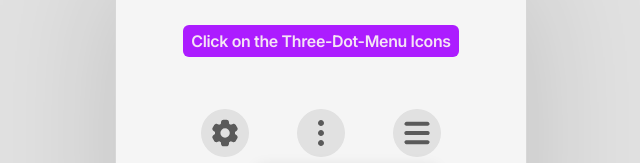
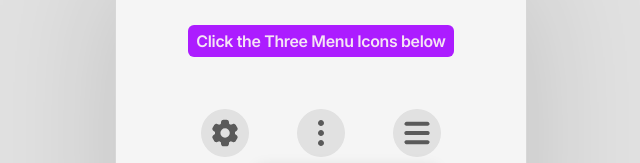
Before and after one commit to whatisaProCoder/custom-dropdown-menu, a website built with webpack: page src/template.html in a window 1280 px wide. Both pictures are taken after a click on the picture 544 px from the left and 444 px from the top of the page. Shown: the part 312-475 px from the top of the page, 319-959 px from the left. Built offline with nearby package versions, Linux system fonts and the light colour scheme; what smooth-scrollbar would draw is missing.

Commit message:
update readme

```diff
--- a/src/js/components/drop_down_menu.js
+++ b/src/js/components/drop_down_menu.js
@@ -108,6 +108,9 @@ export class CustomDropDownMenu {
       actionItemElement.classList.add("cdm-action-item");
 
       actionItemElement.classList.add("p-4", "py-2.5", "mt-2");
+      actionItemElement.classList.add("hover:bg-[#EBEBEB]");
+      actionItemElement.classList.add("active:bg-[#E1E1E1]");
+
       actionItemElement.style.userSelect = "none";
       actionItemElement.innerHTML = /* html */ `
                 ${actionItem.actionName}
--- a/src/js/demo/page.js
+++ b/src/js/demo/page.js
@@ -21,7 +21,7 @@ export default function createDemoPage() {
   demoPage.innerHTML = /* html */ `
         <div class="demo-card flex flex-col items-center gap-1 border-1 border-[#d7d7d7] bg-[#f5f5f5] rounded-md shadow-[0px_46px_130px_rgba(0,0,0,15%)] max-sm:h-full max-sm:w-full">
             <div class="border-b-1 border-b-[#D7D7D7] px-10 py-4 text-3xl text-center font-semibold max-sm:w-full max-sm:text-2xl">Custom Dropdown Menu</div>
-            <div class="mt-6 bg-[#AC1CFF] p-1 px-2 rounded-md text-[#F5E4F5] font-semibold text-s max-sm:mt-32">Click on the Three-Dot-Menu Icons</div>
+            <div class="mt-6 bg-[#AC1CFF] p-1 px-2 rounded-md text-[#F5E4F5] font-semibold text-s max-sm:mt-32">Click the Three Menu Icons below</div>
             <div class="mt-12 flex flex-row items-center gap-12">
                 <img id="settings-button" class="h-12 w-12 bg-[#E1E1E1] p-2 rounded-full hover:bg-[#D7D7D7] active:bg-[#CDCDCD] transition" src="${settingsIcon}">
                 <img id="three-dot-menu-button" class="h-12 w-12 bg-[#E1E1E1] p-2 rounded-full hover:bg-[#D7D7D7] active:bg-[#CDCDCD] transition" src="${threeDotIcon}">
```
Also changed, not shown: demo/recording.gif, src/css/output.css.
